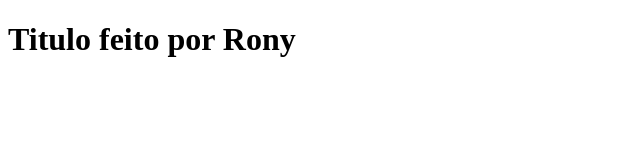
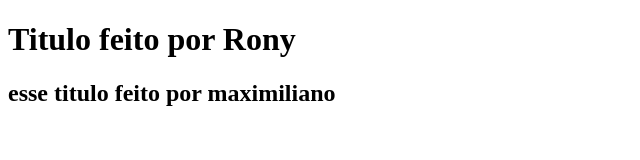
Before and after one commit to rony10119/projeto-git, a plain HTML site: page index.html in a window 1280 px wide. Shown: the whole page, without its empty margins (0-640 px from the left). Drawn offline with Linux system fonts and the light colour scheme.

Commit message:
Criado titulo 2 por Maximiliano

```diff
--- a/index.html
+++ b/index.html
@@ -7,6 +7,7 @@
 </head>
 <body>
     <h1>Titulo feito por Rony</h1>
+    <h2>esse titulo feito por maximiliano</h2>
 
 </body>
 </html>
```
